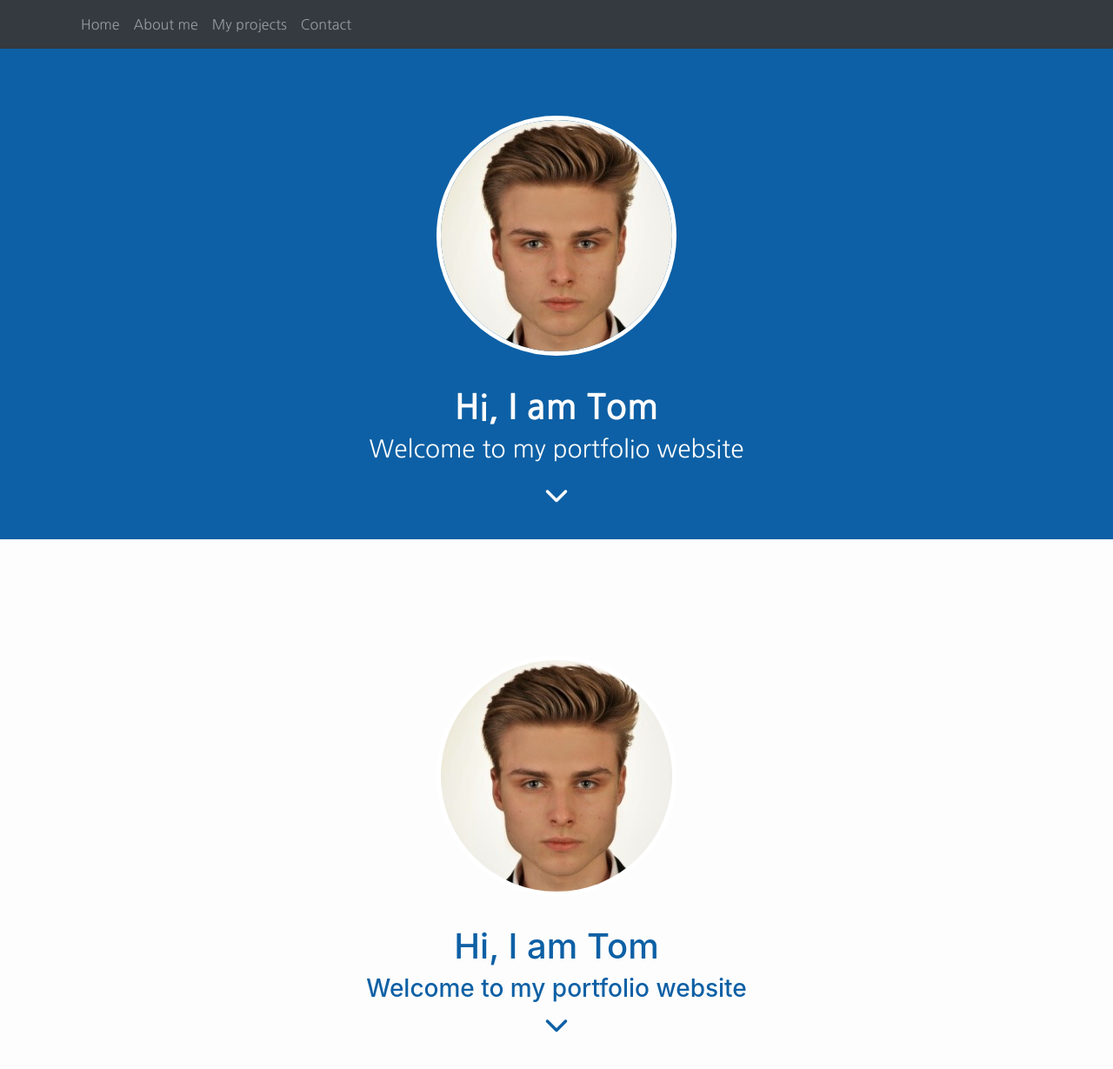
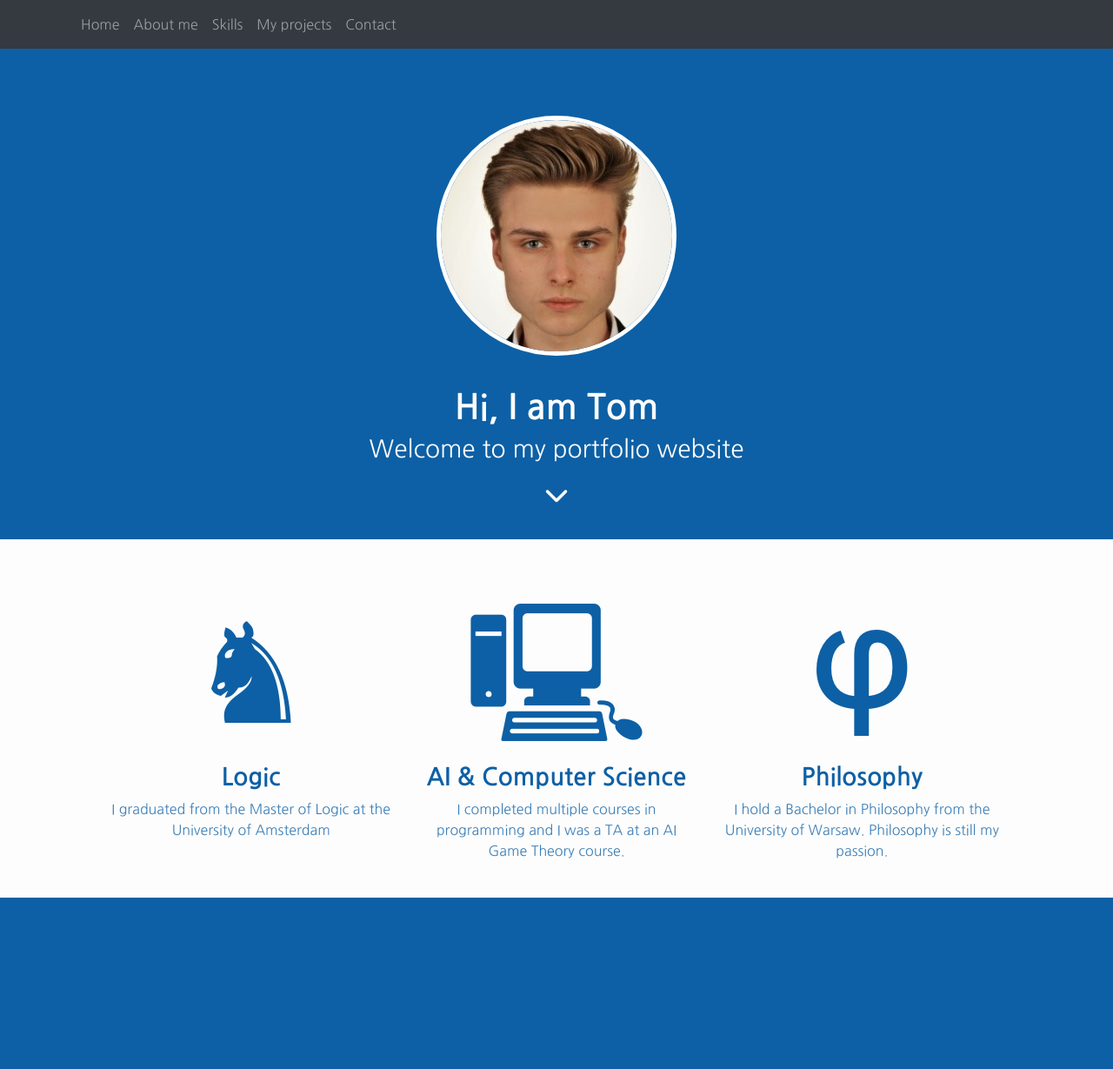
Before and after one commit to TKlochowicz/Portfolio-website, a Flask app: page / in a window 1280 px wide. Shown: the whole page at 87% size. After the commit the page ends 1032 px from the top, so only its background shows below. Run offline with Flask 2, Linux system fonts and the light colour scheme; some libraries are stand-ins or nearby versions.

Commit message:
about section

```diff
--- a/static/styles.css
+++ b/static/styles.css
@@ -17,7 +17,7 @@
 
 .white{
     background-color: rgb(253, 253, 253);
-    padding:5% 5% 2%;
+    padding:3% 10% 2%;
     color: rgb(13, 96, 165);
     text-align: center;
 }
@@ -38,3 +38,31 @@
     font-weight: 500;
     margin-bottom: 20px;
 }
+
+/* About me */
+.about-icon{
+    padding-top: 0%;
+    font-size: 1000%;
+
+}
+.about-text{
+    font-family: 'Nanum Gothic', sans-serif;
+    font-weight: 700;
+}
+
+.about-subtext{
+    opacity: 80%;
+    font-size: 100%;
+    font-family: 'Nanum Gothic', sans-serif;
+    font-weight: 500;
+}
+
+.about-icon1{
+    padding-top: 5.5%;
+    font-size: 1000%;
+}
+
+.phi{
+    padding-bottom: 5.5%;
+
+}
--- a/templates/index.html
+++ b/templates/index.html
@@ -33,6 +33,9 @@
             <a class="nav-link" href="">About me</a>
           </li>
           <li class="nav-item">
+            <a class="nav-link" href="">Skills</a>
+          </li>
+          <li class="nav-item">
             <a class="nav-link" href="">My projects</a>
           </li>
           <li class="nav-item">
@@ -51,12 +54,25 @@
     </div></div>
 
 <!-- About me -->
-    <div class="row white"> <div class="col">
-        <img src="static/face.jpg" class="face-photo">
-        <h1 class="title-text">Hi, I am Tom</h1>
-        <h3 class="subtitle-text">Welcome to my portfolio website</h3>
-        <h3><i class="fa-solid fa-chevron-down"></i></h3>
-    </div></div>
+    <div class="row white">
+        <div class="col-lg-4">
+            <h1 class="about-icon1">&#9822;</h1>
+            <h3 class="about-text">Logic</h3>
+            <p class="about-subtext"> I graduated from the Master of Logic at the University of Amsterdam</p>
+        </div>
+        <div class="col-lg-4">
+            <h1 class="about-icon1">	&#128435;</h1>
+            <h3 class="about-text">AI & Computer Science</h3>
+            <p class="about-subtext"> I completed multiple courses in programming and I was a TA at an AI Game Theory course.</p>
+        </div>
+        <div class="col-lg-4">
+            <h1 class="about-icon phi">&phi;</h1>
+            <h3 class="about-text">Philosophy</h3>
+            <p class="about-subtext"> I hold a Bachelor in Philosophy from the University of Warsaw. Philosophy is still my passion.</p>
+        </div>
+    </div>
+
+<!-- Skils -->
 
 
     <!-- Optional JavaScript -->
```
